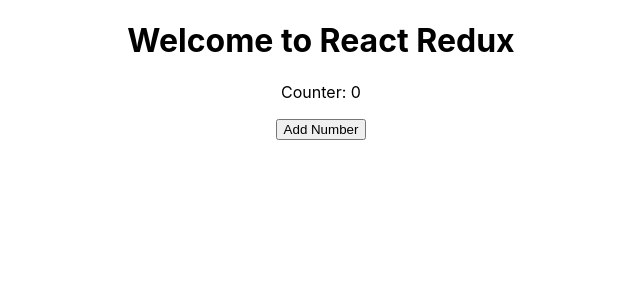
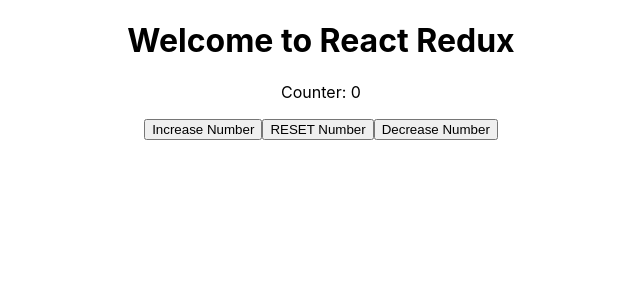
Before and after one commit to moshiur25524/REACT_REDUX, a React (Create React App) app: page / in a window 1280 px wide. Shown: the top 300 px of the page, without its empty margins (319-959 px from the left). Built offline with nearby package versions, Linux system fonts and the light colour scheme.

Commit message:
make a counter button using react-redux

```diff
--- a/package.json
+++ b/package.json
@@ -8,6 +8,7 @@
     "@testing-library/user-event": "^13.5.0",
     "react": "^18.2.0",
     "react-dom": "^18.2.0",
+    "react-redux": "^8.0.5",
     "react-scripts": "5.0.1",
     "redux": "^4.2.0",
     "web-vitals": "^2.1.4"
--- a/src/components/Counter/Counter.js
+++ b/src/components/Counter/Counter.js
@@ -1,13 +1,41 @@
-import React, { useState } from 'react';
+import React from 'react';
+import { useDispatch, useSelector } from 'react-redux';
+import { decrementCount, incrementCount, resetCount } from '../../Services/Actions/CounterAction';
 
 const Counter = () => {
 
+    const count = useSelector(state => state.count)
+    const dispatch = useDispatch()
+    const handleIncrese = () => {
+        dispatch(incrementCount())
+    }
+    const handleReset = () => {
+        dispatch(resetCount())
+    }
+    const handleDecrease = () => {
+        dispatch(decrementCount())
+    }
     return (
         <div>
-            <p>Counter: 0</p>
-            <button>Add Number</button>
+            <p>Counter: {count}</p>
+            <button onClick={handleIncrese}>Increase Number</button>
+            <button onClick={handleReset}>RESET Number</button>
+            <button onClick={handleDecrease}>Decrease Number</button>
         </div>
     );
 };
 
+/*
+ 1. Declare a state: {count: 0}
+ 2. action {increase , decrease, reset}
+ 3. reducer INCREASE: count => count + 1
+            DECREASE: count => count - 1
+            RESET: count => count = 0
+4. Create a store
+5. provide the store in the root with provider
+6. To access in any state we will use useSelector from react-redux
+7. import dispatch and call from the react-redux
+8. dispatch the action indivitually.
+*/
+
 export default Counter;
--- a/src/index.js
+++ b/src/index.js
@@ -3,12 +3,14 @@
 import './index.css';
 import App from './App';
 import reportWebVitals from './reportWebVitals';
+import { Provider } from 'react-redux';
+import Store from '../src/Store'
 
 const root = ReactDOM.createRoot(document.getElementById('root'));
 root.render(
-  <React.StrictMode>
+  <Provider store={Store}>
     <App />
-  </React.StrictMode>
+  </Provider>
 );
 
 // If you want to start measuring performance in your app, pass a function
```
Also changed, not shown: 1 other file (tests, documents, lock files or other folders).
